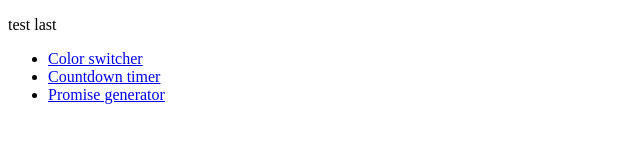
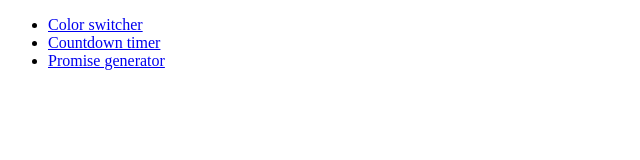
Before and after one commit to nicksolony/goit-js-hw-09, a plain HTML site: page index.html in a window 1280 px wide. Shown: the whole page, without its empty margins (0-640 px from the left). Drawn offline with Linux system fonts and the light colour scheme.

Commit message:
Deploying to gh-pages from @ nicksolony/goit-js-hw-09@7a94774291d74516f1e621a85f6801d827b11d23 🚀

```diff
--- a/index.html
+++ b/index.html
@@ -1 +1 @@
-<!DOCTYPE html><html lang="en"><head><meta charset="utf-8"><meta name="viewport" content="width=device-width, initial-scale=1.0"><title>Homework 9</title><link rel="stylesheet" href="/goit-js-hw-09/01-color-switcher.2f163a73.css"></head><body> <p>test last</p> <ul> <li><a href="/goit-js-hw-09/01-color-switcher.html">Color switcher</a></li> <li><a href="/goit-js-hw-09/02-timer.html">Countdown timer</a></li> <li><a href="/goit-js-hw-09/03-promises.html">Promise generator</a></li> </ul> </body></html>
+<!DOCTYPE html><html lang="en"><head><meta charset="utf-8"><meta name="viewport" content="width=device-width, initial-scale=1.0"><title>Homework 9</title><link rel="stylesheet" href="/goit-js-hw-09/01-color-switcher.2f163a73.css"></head><body> <ul> <li><a href="/goit-js-hw-09/01-color-switcher.html">Color switcher</a></li> <li><a href="/goit-js-hw-09/02-timer.html">Countdown timer</a></li> <li><a href="/goit-js-hw-09/03-promises.html">Promise generator</a></li> </ul> </body></html>
```
